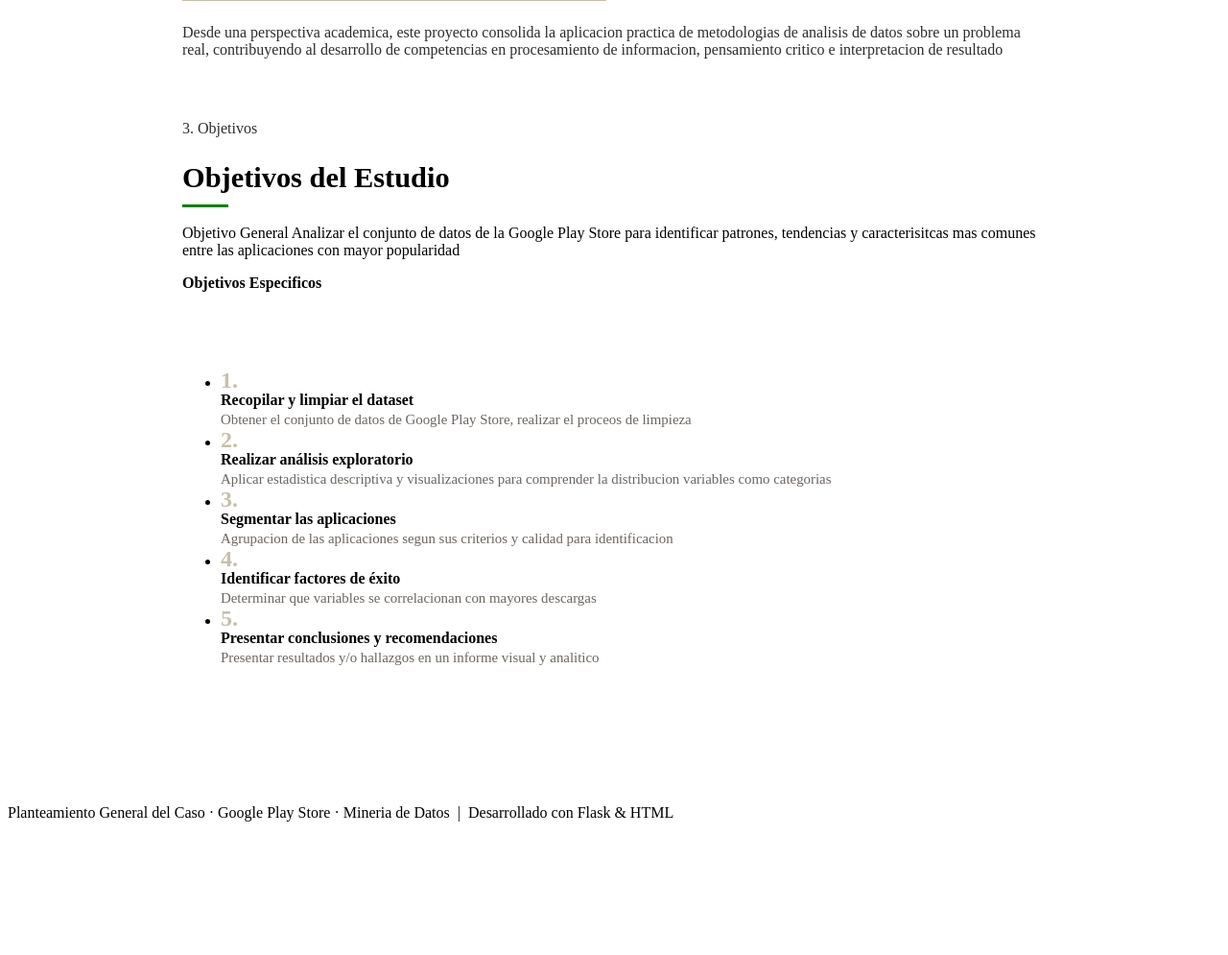
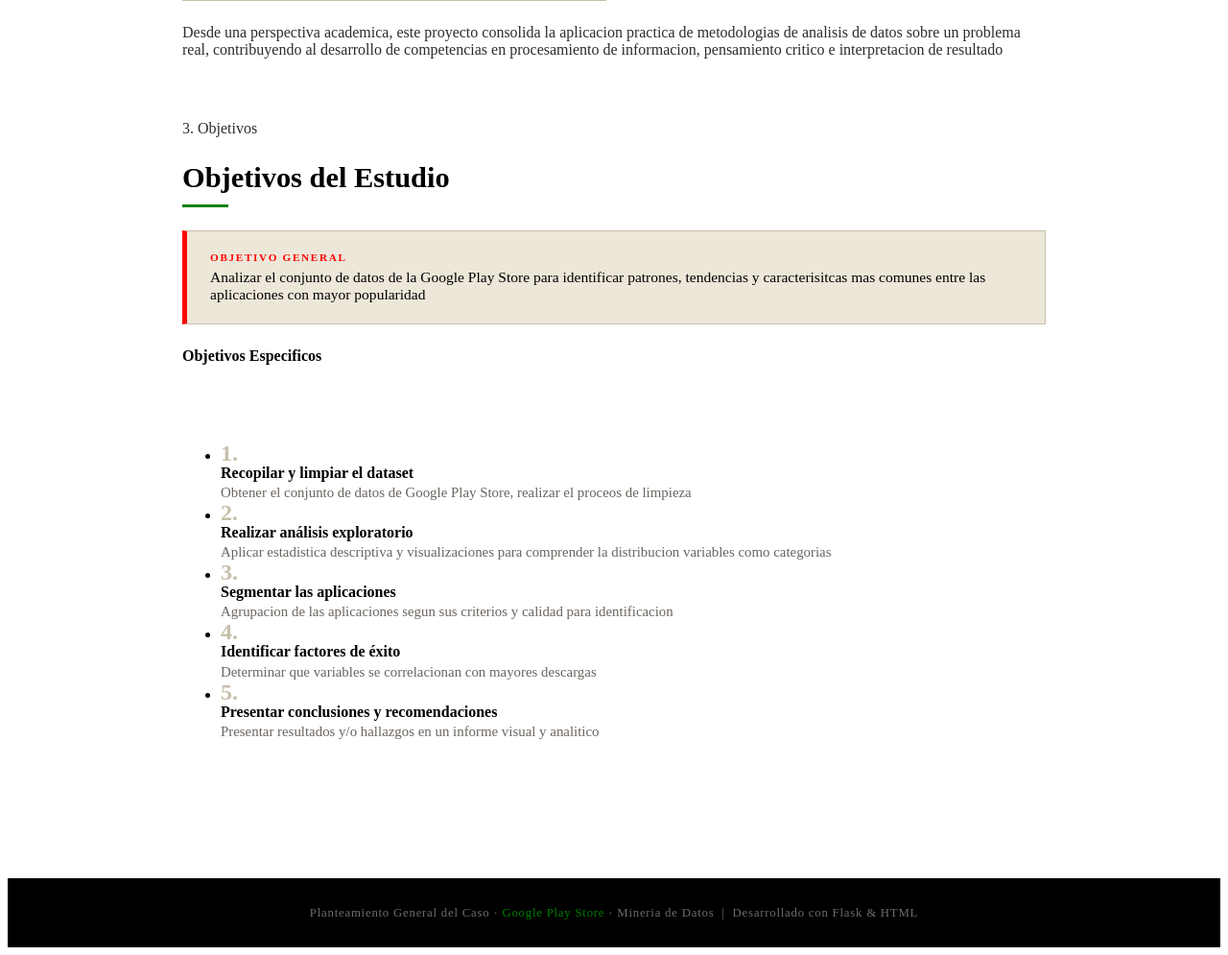
Before and after one commit to KevinRamirez19/Proyecto_Flask, a Flask app: page /PGC/ in a window 1280 px wide. Shown: the part 1516-2511 px from the top of the page at 96% size. Before the commit the page ends 2372 px from the top, so only its background shows below. Run offline with Flask 3, Linux system fonts and the light colour scheme.

Commit message:
Update css

```diff
--- a/static/css/PGC_style.css
+++ b/static/css/PGC_style.css
@@ -269,3 +269,32 @@ obj-list l1 {
     color: var(--text-muted);
     margin: 0;
 }
+
+.obj-general {
+    background: var(--paper-dark);
+    border: 1px solid var(--rule);
+    border-left: 5px solid var(--accent2);
+    padding: 1.3rem 1.5rem;
+    margin: 1.5rem 0;
+    font-size: .97rem;
+}
+.obj-general .tag{
+    font-size: .7rem;
+    text-transform: uppercase;
+    letter-spacing: .15em;
+    color: var(--accent2);
+    font-weight: 700;
+    display: block;
+    margin-bottom: .4rem;
+}
+
+/**/
+footer{
+    background: var(--ink);
+    color: rgba(245, 240, 232, .45);
+    text-align: center;
+    padding: 1.8rem 1rem;
+    font-size: .8rem;
+    letter-spacing: .06em;
+}
+footer span { color: var(--accent)}
```
